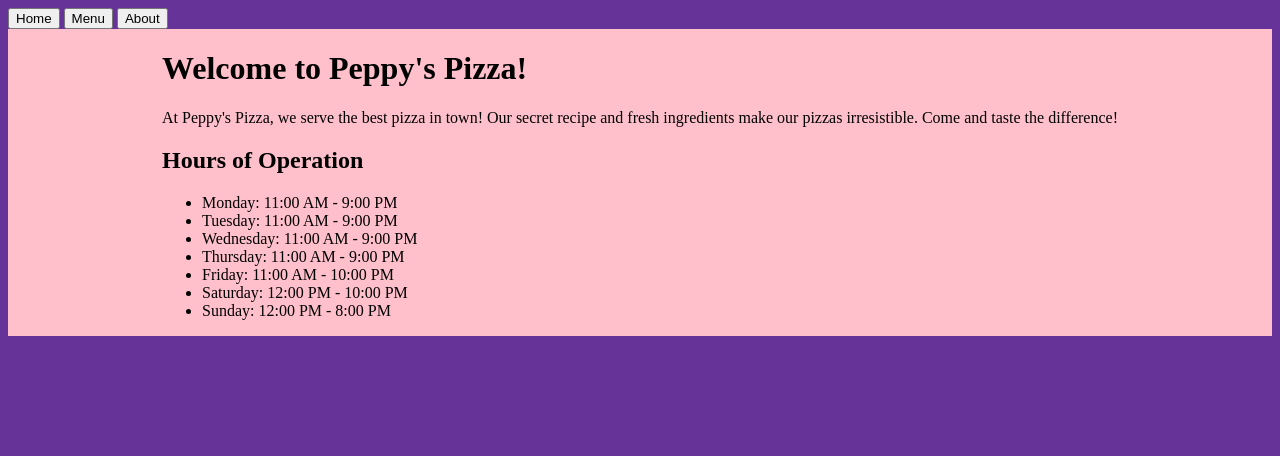
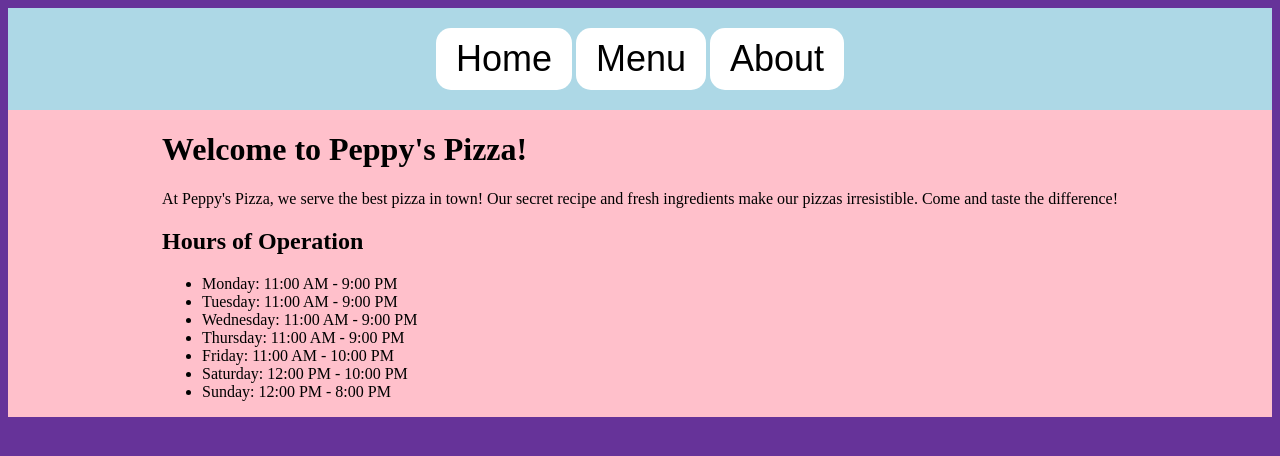
Before and after one commit to bmonagan/restaurant_page, a website built with webpack: page src/template.html in a window 1280 px wide. Built offline with nearby package versions, Linux system fonts and the light colour scheme.

Commit message:
added styling to buttons.

```diff
--- a/src/styles.css
+++ b/src/styles.css
@@ -9,3 +9,16 @@ body {
     justify-content: center;
     align-items: center;
 }
+header {
+    background-color: lightblue;
+    padding: 20px;
+    text-align: center;
+}
+button {
+    background-color: white;
+    border: none;
+    padding: 10px 20px;
+    font-size: 36px;
+    cursor: pointer;
+    border-radius: 15px;
+}
```
